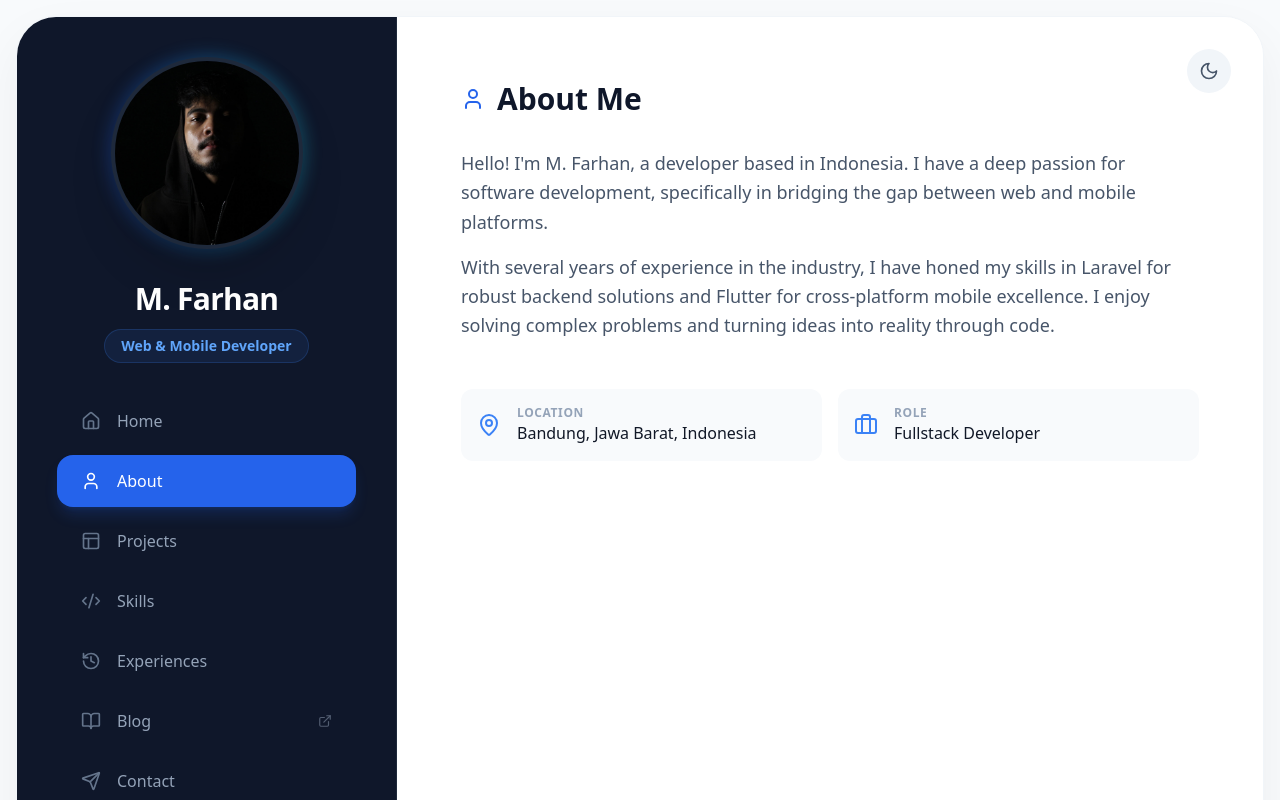
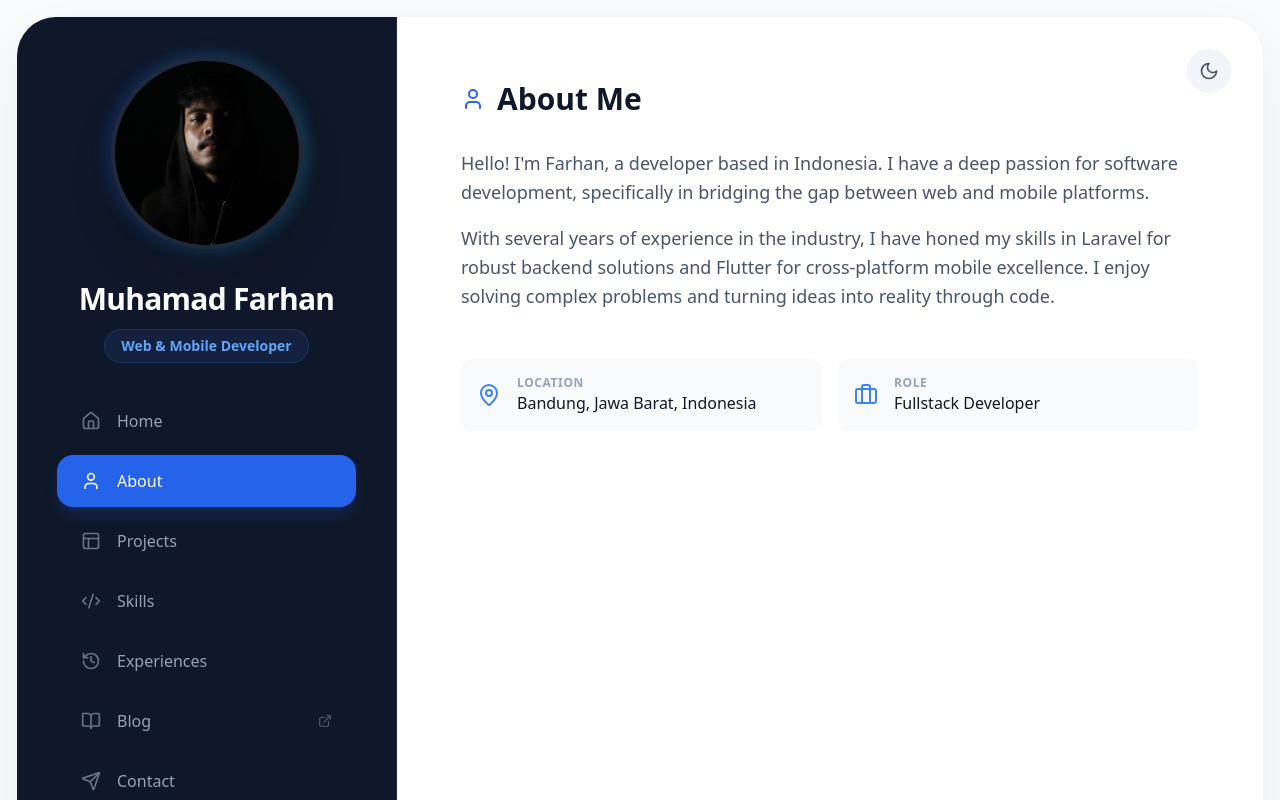
Before and after one commit to muhamadfarhann/portfolio, a Vue app: page / in a window 1280 px wide. Both pictures are taken after a click on the button "About". Shown: the top 800 px of the page. Built offline with nearby package versions, Linux system fonts and the light colour scheme.

Commit message:
Perubahan title page, dan about page

```diff
--- a/index.html
+++ b/index.html
@@ -4,7 +4,7 @@
     <meta charset="UTF-8" />
     <link rel="icon" type="image/svg+xml" href="/vite.svg" />
     <meta name="viewport" content="width=device-width, initial-scale=1.0" />
-    <title>M. Farhan - Portfolio</title>
+    <title>My Portfolio</title>
   </head>
   <body class="bg-gray-50 text-gray-900">
     <div id="app"></div>
--- a/src/App.vue
+++ b/src/App.vue
@@ -91,7 +91,7 @@ onMounted(() => {
             </div>
           </div>
 
-          <h1 class="text-3xl font-bold mb-3 tracking-tight">M. Farhan</h1>
+          <h1 class="text-3xl font-bold mb-3 tracking-tight">Muhamad Farhan</h1>
           <div class="px-4 py-1.5 bg-blue-500/10 text-blue-400 rounded-full text-sm font-bold border border-blue-500/20 mb-8">
             Web & Mobile Developer
           </div>
--- a/src/components/About.vue
+++ b/src/components/About.vue
@@ -10,7 +10,7 @@ import { User, MapPin, Briefcase, GraduationCap } from 'lucide-vue-next'
 
     <div class="prose prose-slate max-w-none mb-12">
       <p class="text-lg text-slate-600 dark:text-slate-400 leading-relaxed transition-colors duration-300">
-        Hello! I'm M. Farhan, a developer based in Indonesia. I have a deep passion for software development,
+        Hello! I'm Farhan, a developer based in Indonesia. I have a deep passion for software development,
         specifically in bridging the gap between web and mobile platforms.
       </p>
       <p class="text-lg text-slate-600 dark:text-slate-400 leading-relaxed mt-4 transition-colors duration-300">
```
